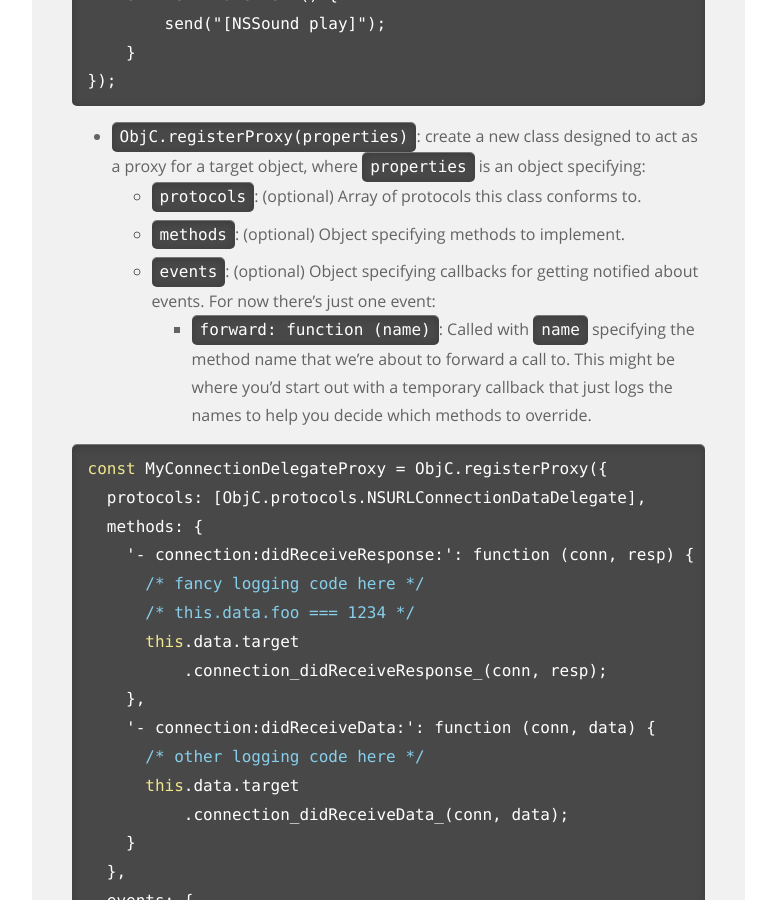
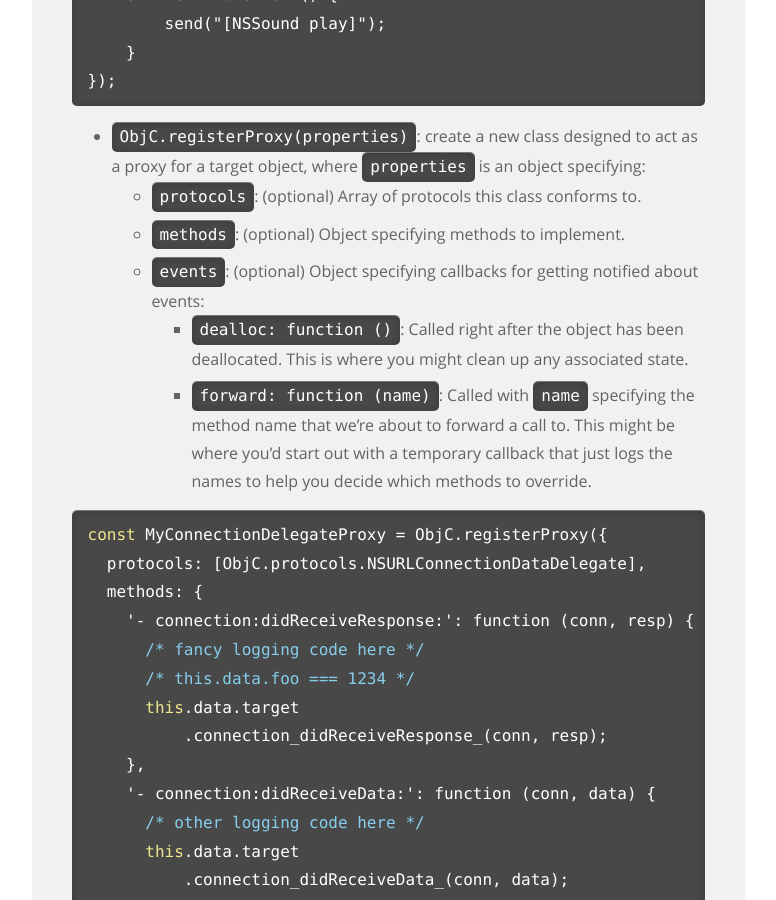
Before and after one commit to frida/frida-website, a Jekyll site: the page built from _docs/javascript-api.md, in a window 1280 px wide and 900 px high, scrolled down 50660 px. Shown: the whole window, without its empty margins (364-1140 px from the left). Built offline with Jekyll 4.4.1, drawn with Linux system fonts in a browser that asks for light colours.

Commit message:
Document the Objective-C Proxy “dealloc” event

```diff
--- a/_docs/javascript-api.md
+++ b/_docs/javascript-api.md
@@ -2045,7 +2045,9 @@ Interceptor.attach(NSSound.play.implementation, {
     -   `protocols`: (optional) Array of protocols this class conforms to.
     -   `methods`: (optional) Object specifying methods to implement.
     -   `events`: (optional) Object specifying callbacks for getting notified
-        about events. For now there's just one event:
+        about events:
+        -   `dealloc: function ()`: Called right after the object has been
+            deallocated. This is where you might clean up any associated state.
         -   `forward: function (name)`: Called with `name` specifying the
             method name that we're about to forward a call to. This might be
             where you'd start out with a temporary callback that just logs the
```
